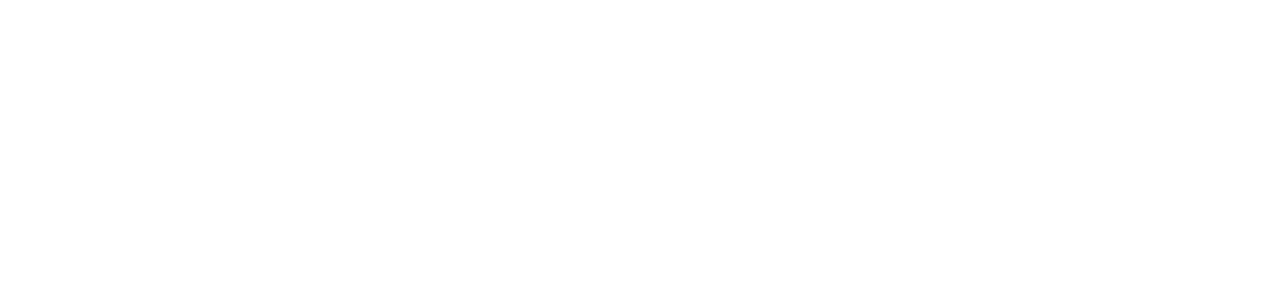
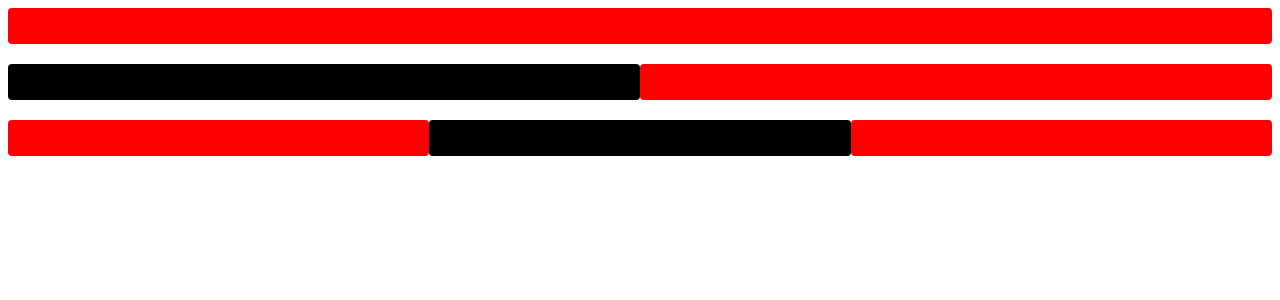
Before and after one commit to Jjqcoder/home, a Vue app in the folder my-home-client/: page / in a window 1280 px wide. Before the commit this address had no page. Shown: the top 300 px of the page. Built offline with nearby package versions, Linux system fonts and the light colour scheme.

Commit message:
引入Element-Plus布局

```diff
--- a/my-home-client/package.json
+++ b/my-home-client/package.json
@@ -15,6 +15,9 @@
     },
     "devDependencies": {
         "@vitejs/plugin-vue": "^5.0.4",
+        "sass": "^1.75.0",
+        "unplugin-auto-import": "^0.17.5",
+        "unplugin-vue-components": "^0.26.0",
         "vite": "^5.2.8"
     }
 }
--- a/my-home-client/src/App.vue
+++ b/my-home-client/src/App.vue
@@ -3,8 +3,7 @@
 
 <template>
   <div id="app">
-    <router-view />
-
+    <router-view></router-view>
   </div>
 </template>
 
--- /dev/null
+++ b/my-home-client/src/components/Layout.vue
@@ -0,0 +1,77 @@
+<template>
+  <el-row>
+    <el-col :span="24" style="background:red">
+      <div class="grid-content ep-bg-purple-dark" />
+    </el-col>
+  </el-row>
+  <el-row>
+    <el-col :span="12" style="background:black">
+      <div class="grid-content ep-bg-purple" />
+    </el-col>
+    <el-col :span="12" style="background:red">
+      <div class="grid-content ep-bg-purple-light" />
+    </el-col>
+  </el-row>
+  <el-row>
+    <el-col :span="8" style="background:red">
+      <div class="grid-content ep-bg-purple" />
+    </el-col>
+    <el-col :span="8" style="background:black">
+      <div class="grid-content ep-bg-purple-light" />
+    </el-col>
+    <el-col :span="8" style="background:red">
+      <div class="grid-content ep-bg-purple" />
+    </el-col>
+  </el-row>
+  <el-row>
+    <el-col :span="6">
+      <div class="grid-content ep-bg-purple" />
+    </el-col>
+    <el-col :span="6">
+      <div class="grid-content ep-bg-purple-light" />
+    </el-col>
+    <el-col :span="6">
+      <div class="grid-content ep-bg-purple" />
+    </el-col>
+    <el-col :span="6">
+      <div class="grid-content ep-bg-purple-light" />
+    </el-col>
+  </el-row>
+  <el-row>
+    <el-col :span="4">
+      <div class="grid-content ep-bg-purple" />
+    </el-col>
+    <el-col :span="4">
+      <div class="grid-content ep-bg-purple-light" />
+    </el-col>
+    <el-col :span="4">
+      <div class="grid-content ep-bg-purple" />
+    </el-col>
+    <el-col :span="4">
+      <div class="grid-content ep-bg-purple-light" />
+    </el-col>
+    <el-col :span="4">
+      <div class="grid-content ep-bg-purple" />
+    </el-col>
+    <el-col :span="4">
+      <div class="grid-content ep-bg-purple-light" />
+    </el-col>
+  </el-row>
+</template>
+
+<style lang="scss">
+.el-row {
+  margin-bottom: 20px;
+}
+.el-row:last-child {
+  margin-bottom: 0;
+}
+.el-col {
+  border-radius: 4px;
+}
+
+.grid-content {
+  border-radius: 4px;
+  min-height: 36px;
+}
+</style>
--- a/my-home-client/src/router/index.js
+++ b/my-home-client/src/router/index.js
@@ -2,14 +2,21 @@
 import { createRouter, createWebHistory } from 'vue-router';
 
 // 导入需要路由的组件
-import HelloWorld from './../components/HelloWorld.vue'
+import HelloWorld from './../components/HelloWorld.vue' // 欢迎组件
+import Layout from './../components/Layout.vue' // 布局组件
 
 // 定义路由
 const routes = [{
+  path: '/',
+  name: 'layout',
+  component: Layout
+},
+{
   path: '/hello',
   name: 'HelloWorld',
   component: HelloWorld
-}];
+}
+];
 
 // 创建 router 实例
 const router = createRouter({
--- a/my-home-client/vite.config.js
+++ b/my-home-client/vite.config.js
@@ -1,7 +1,19 @@
 import { defineConfig } from 'vite'
 import vue from '@vitejs/plugin-vue'
 
+// element-plus使用按需导入
+import AutoImport from 'unplugin-auto-import/vite'
+import Components from 'unplugin-vue-components/vite'
+import { ElementPlusResolver } from 'unplugin-vue-components/resolvers'
+
 // https://vitejs.dev/config/
 export default defineConfig({
-  plugins: [vue()],
+  plugins: [vue(),
+  AutoImport({
+    resolvers: [ElementPlusResolver()],
+  }),
+  Components({
+    resolvers: [ElementPlusResolver()],
+  }),
+  ],
 })
```
Also changed, not shown: my-home-client/src/main.js (+3 -4 lines), 1 other file (tests, documents, lock files or other folders).
